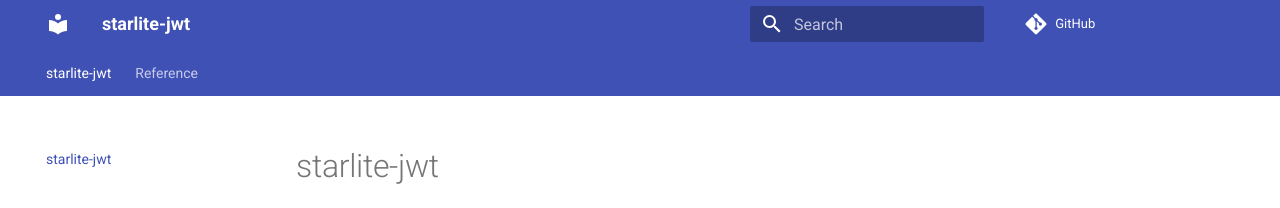
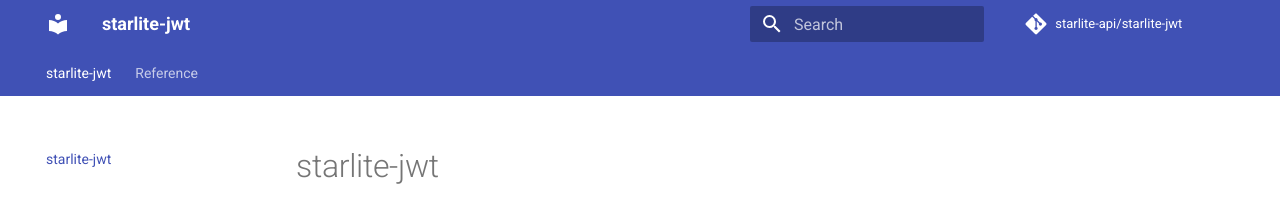
Before and after one commit to litestar-org/starlite-jwt, an MkDocs documentation site: the page built from docs/index.md, in a window 1280 px wide. Shown: the top 208 px of the page. Built offline with MkDocs 1.6.1 and Material for MkDocs 9.7.7, drawn with Linux system fonts in a browser that asks for light colours; comment, search, counter and statistics services are not loaded.

Commit message:
Docs GH action

```diff
--- a/mkdocs.yml
+++ b/mkdocs.yml
@@ -1,5 +1,7 @@
 site_name: starlite-jwt
-repo_url: https://github.com/starlite-jwt/starlite-jwt
+repo_url: https://github.com/starlite-api/starlite-jwt
+repo_name: starlite-api/starlite-jwt
+site_url: https://starlite-api.github.io/starlit-jwt
 nav:
   - index.md
   - Reference: reference/
```
Also changed, not shown: 1 other file.
